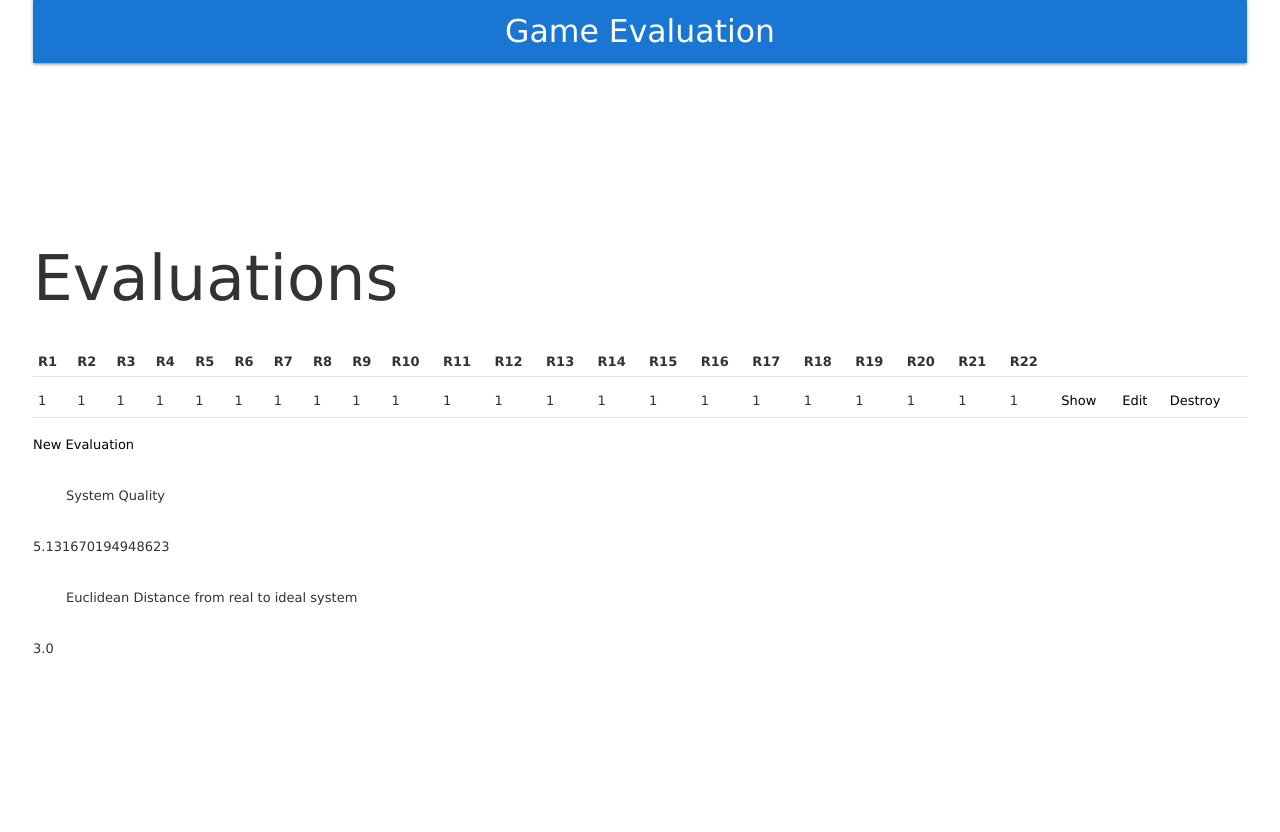
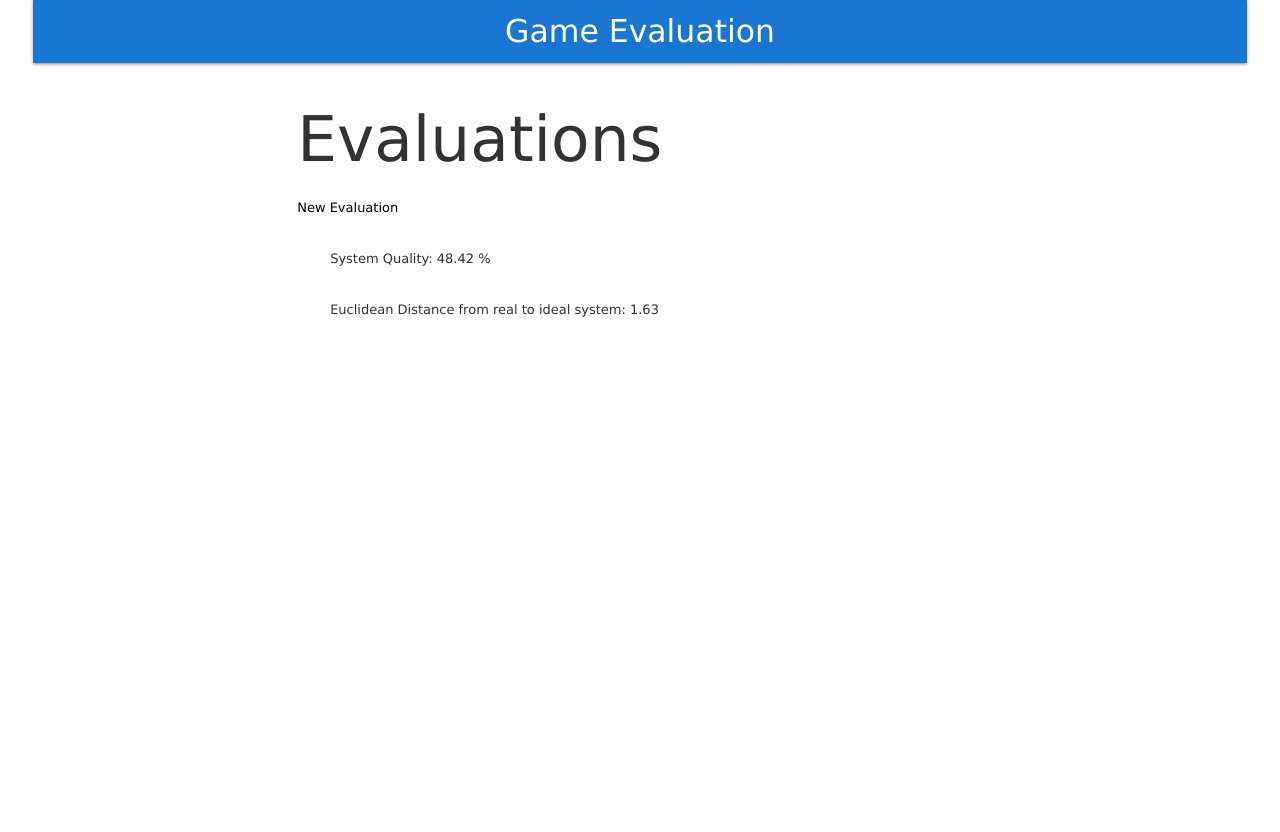
Before and after one commit to glabrego/game_evaluation, a Rails app: page / in a window 1280 px wide. Shown: the part 34-866 px from the top of the page. Run offline with Rails 7, Linux system fonts and the light colour scheme; data comes from the database, SQL or seed files in the repository; tables that the repository leaves empty hold one stand-in row (values such as "Sample post"); style sheets or scripts are compiled from the project's sources; some libraries are stand-ins or nearby versions.

Commit message:
Remove index table and add i18n

```diff
--- a/app/models/evaluation.rb
+++ b/app/models/evaluation.rb
@@ -1,47 +1,47 @@
 class Evaluation < ApplicationRecord
   class << self
     def easy_of_use_factor
-      result = (((index.map{ |v| percentage(v.r1) }.reduce(&:+) / index.count) * 100) + ((index.map{ |v| percentage(v.r2) }.reduce(&:+) / index.count) * 100)) * 10
+      result = (((index.map{ |v| percentage(v.r1) }.compact.reduce(&:+) / index.count) * 100) + ((index.map{ |v| percentage(v.r2) }.compact.reduce(&:+) / index.count) * 100)) * 10
       result = (1.0 / 20) * result
     end
 
     def content_quality_factor
-      result = (((index.map{ |v| percentage(v.r8) }.reduce(&:+) / index.count) * 100) + ((index.map{ |v| percentage(v.r9) }.reduce(&:+) / index.count) * 100) + ((index.map{ |v| percentage(v.r10) }.reduce(&:+) / index.count) * 100) + ((index.map{ |v| percentage(v.r11) }.reduce(&:+) / index.count) * 100) + ((index.map{ |v| percentage(v.r12) }.reduce(&:+) / index.count) * 100)) * 10
+      result = (((index.map{ |v| percentage(v.r8) }.compact.reduce(&:+) / index.count) * 100) + ((index.map{ |v| percentage(v.r9) }.compact.reduce(&:+) / index.count) * 100) + ((index.map{ |v| percentage(v.r10) }.compact.reduce(&:+) / index.count) * 100) + ((index.map{ |v| percentage(v.r11) }.compact.reduce(&:+) / index.count) * 100) + ((index.map{ |v| percentage(v.r12) }.compact.reduce(&:+) / index.count) * 100)) * 10
       result = (1.0 / 50) * result
     end
 
     def versatility_factor
-      result = (((index.map{ |v| percentage(v.r3) }.reduce(&:+) / index.count) * 100) + ((index.map{ |v| percentage(v.r4) }.reduce(&:+) / index.count) * 100) + ((index.map{ |v| percentage(v.r5) }.reduce(&:+) / index.count) * 100) + ((index.map{ |v| percentage(v.r18) }.reduce(&:+) / index.count) * 100)) * 10
+      result = (((index.map{ |v| percentage(v.r3) }.compact.reduce(&:+) / index.count) * 100) + ((index.map{ |v| percentage(v.r4) }.compact.reduce(&:+) / index.count) * 100) + ((index.map{ |v| percentage(v.r5) }.compact.reduce(&:+) / index.count) * 100) + ((index.map{ |v| percentage(v.r18) }.compact.reduce(&:+) / index.count) * 100)) * 10
       result = (1.0 / 40) * result
     end
 
     def pedagogical_aspects_factor
-      result = ((index.map{ |v| percentage(v.r19) }.reduce(&:+) / index.count) * 100) * 10
+      result = ((index.map{ |v| percentage(v.r19) }.compact.reduce(&:+) / index.count) * 100) * 10
       result = (1.0 / 10) * result
     end
 
     def didactical_resources_factor
-      result = (((index.map{ |v| percentage(v.r20) }.reduce(&:+) / index.count) * 100) + ((index.map{ |v| percentage(v.r21) }.reduce(&:+) / index.count) * 100)) * 10
+      result = (((index.map{ |v| percentage(v.r20) }.compact.reduce(&:+) / index.count) * 100) + ((index.map{ |v| percentage(v.r21) }.compact.reduce(&:+) / index.count) * 100)) * 10
       result = (1.0 / 20) * result
     end
 
     def stimulates_the_initiative_and_self_learning_factor
-      result = ((index.map{ |v| percentage(v.r22) }.reduce(&:+) / index.count) * 100) * 10
+      result = ((index.map{ |v| percentage(v.r22) }.compact.reduce(&:+) / index.count) * 100) * 10
       result = (1.0 / 10) * result
     end
 
     def audiovisual_quality_factor
-      result = ((index.map{ |v| percentage(v.r6) }.reduce(&:+) / index.count) * 100) * 10
+      result = ((index.map{ |v| percentage(v.r6) }.compact.reduce(&:+) / index.count) * 100) * 10
       result = (1.0 / 10) * result
     end
 
     def technical_and_static_elements_factor
-      result = ((index.map{ |v| percentage(v.r7) }.reduce(&:+) / index.count) * 100) * 10
+      result = ((index.map{ |v| percentage(v.r7) }.compact.reduce(&:+) / index.count) * 100) * 10
       result = (1.0 / 10) * result
     end
 
     def navigation_and_interaction_factor
-      result = (((index.map{ |v| percentage(v.r13) }.reduce(&:+) / index.count) * 100) + ((index.map{ |v| percentage(v.r14) }.reduce(&:+) / index.count) * 100) + ((index.map{ |v| percentage(v.r15) }.reduce(&:+) / index.count) * 100) + ((index.map{ |v| percentage(v.r16) }.reduce(&:+) / index.count) * 100)) * 10
+      result = (((index.map{ |v| percentage(v.r13) }.compact.reduce(&:+) / index.count) * 100) + ((index.map{ |v| percentage(v.r14) }.compact.reduce(&:+) / index.count) * 100) + ((index.map{ |v| percentage(v.r15) }.compact.reduce(&:+) / index.count) * 100) + ((index.map{ |v| percentage(v.r16) }.compact.reduce(&:+) / index.count) * 100)) * 10
       result = (1.0 / 40) * result
     end
 
--- a/app/views/evaluations/index.html.erb
+++ b/app/views/evaluations/index.html.erb
@@ -2,73 +2,7 @@
 
 <h1>Evaluations</h1>
 
-<table>
-  <thead>
-    <tr>
-      <th>R1</th>
-      <th>R2</th>
-      <th>R3</th>
-      <th>R4</th>
-      <th>R5</th>
-      <th>R6</th>
-      <th>R7</th>
-      <th>R8</th>
-      <th>R9</th>
-      <th>R10</th>
-      <th>R11</th>
-      <th>R12</th>
-      <th>R13</th>
-      <th>R14</th>
-      <th>R15</th>
-      <th>R16</th>
-      <th>R17</th>
-      <th>R18</th>
-      <th>R19</th>
-      <th>R20</th>
-      <th>R21</th>
-      <th>R22</th>
-      <th colspan="3"></th>
-    </tr>
-  </thead>
-
-  <tbody>
-    <% @evaluations.each do |evaluation| %>
-      <tr>
-        <td><%= evaluation.r1 %></td>
-        <td><%= evaluation.r2 %></td>
-        <td><%= evaluation.r3 %></td>
-        <td><%= evaluation.r4 %></td>
-        <td><%= evaluation.r5 %></td>
-        <td><%= evaluation.r6 %></td>
-        <td><%= evaluation.r7 %></td>
-        <td><%= evaluation.r8 %></td>
-        <td><%= evaluation.r9 %></td>
-        <td><%= evaluation.r10 %></td>
-        <td><%= evaluation.r11 %></td>
-        <td><%= evaluation.r12 %></td>
-        <td><%= evaluation.r13 %></td>
-        <td><%= evaluation.r14 %></td>
-        <td><%= evaluation.r15 %></td>
-        <td><%= evaluation.r16 %></td>
-        <td><%= evaluation.r17 %></td>
-        <td><%= evaluation.r18 %></td>
-        <td><%= evaluation.r19 %></td>
-        <td><%= evaluation.r20 %></td>
-        <td><%= evaluation.r21 %></td>
-        <td><%= evaluation.r22 %></td>
-        <td><%= link_to 'Show', evaluation %></td>
-        <td><%= link_to 'Edit', edit_evaluation_path(evaluation) %></td>
-        <td><%= link_to 'Destroy', evaluation, method: :delete, data: { confirm: 'Are you sure?' } %></td>
-      </tr>
-    <% end %>
-  </tbody>
-</table>
-
-<br>
-
 <%= link_to 'New Evaluation', new_evaluation_path %>
 
-<p>System Quality</p>
-<%= Evaluation.system_quality %>
-<p>Euclidean Distance from real to ideal system</p>
-<%= Evaluation.euclidean_distance %>
+<p> System Quality: <%= Evaluation.system_quality.round(2) %> % </p>
+<p> Euclidean Distance from real to ideal system: <%= Evaluation.euclidean_distance.round(2) %> </p>
--- a/app/views/layouts/application.html.erb
+++ b/app/views/layouts/application.html.erb
@@ -15,15 +15,15 @@
       <%= render partial: 'layouts/topbar' %>
     </header>
 
-    <div class="row container">
-      <div class="col s12 offset-l1">
-        <div class = "row">
+    <div class="container">
+      <div class = "row">
+        <div class="col s8 offset-l1">
           <p class="notice"><%= notice %></p>
           <p class="alert"><%= alert %></p>
+          <%= yield %>
         </div>
       </div>
     </div>
 
-    <%= yield %>
   </body>
 </html>
--- a/config/application.rb
+++ b/config/application.rb
@@ -10,6 +10,7 @@ module GameEvaluation
   class Application < Rails::Application
     # Use the responders controller from the responders gem
     config.app_generators.scaffold_controller :responders_controller
+    config.i18n.default_locale= :'pt-br'
 
     # Settings in config/environments/* take precedence over those specified here.
     # Application configuration should go into files in config/initializers
--- a/db/seeds.rb
+++ b/db/seeds.rb
@@ -5,3 +5,7 @@
 #
 #   movies = Movie.create([{ name: 'Star Wars' }, { name: 'Lord of the Rings' }])
 #   Character.create(name: 'Luke', movie: movies.first)
+
+20.times do
+  Evaluation.create(r1: rand(1..5), r2: rand(1..5), r3: rand(1..5), r4: rand(1..5), r5: rand(1..5), r6: rand(1..5), r7: rand(1..5), r8: rand(1..5), r9: rand(1..5), r10: rand(1..5), r11: rand(1..5), r12: rand(1..5), r13: rand(1..5), r14: rand(1..5), r15: rand(1..5), r16: rand(1..5), r17: rand(1..5), r18: rand(1..5), r19: rand(1..5), r20: rand(1..5), r21: rand(1..5), r22: rand(1..5))
+end
```
Also changed, not shown: app/views/evaluations/_form.html.erb (+23 -23 lines), config/locales/pt-br.yml (added, +32 -0 lines).
